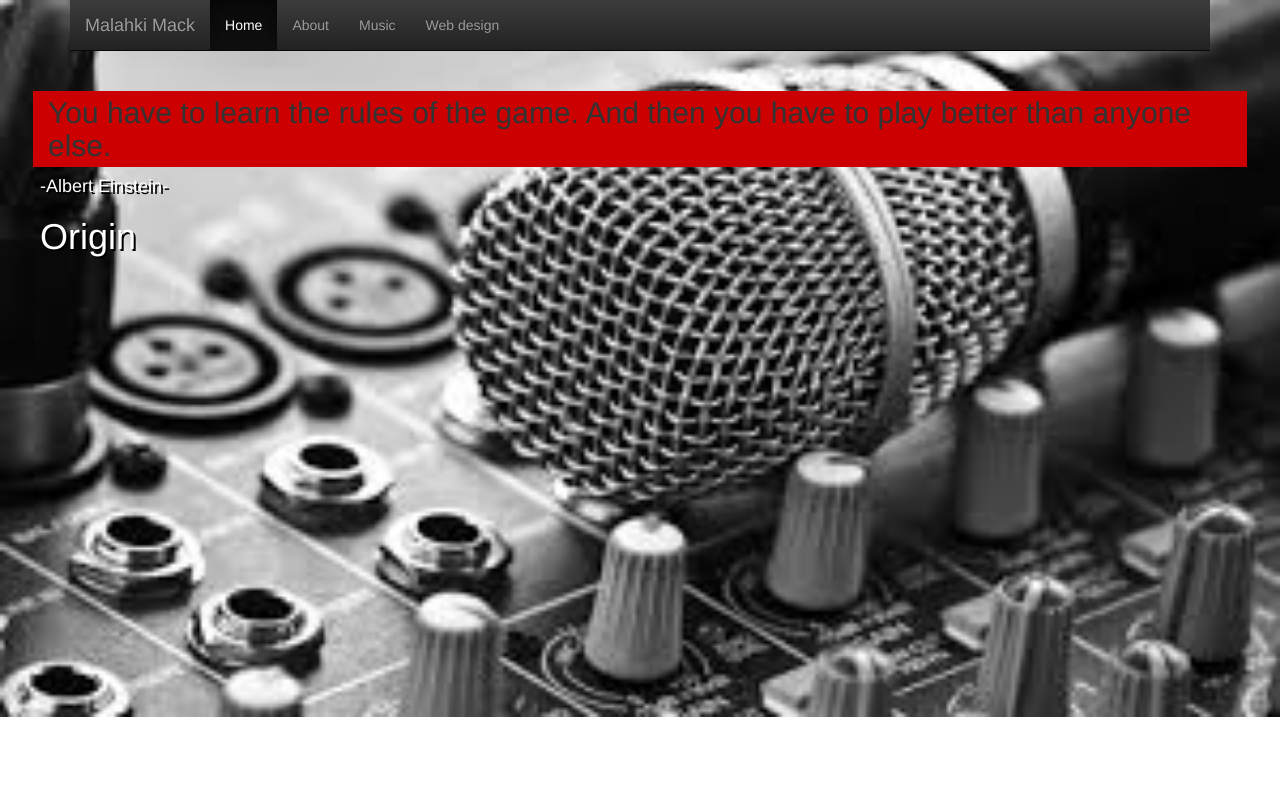
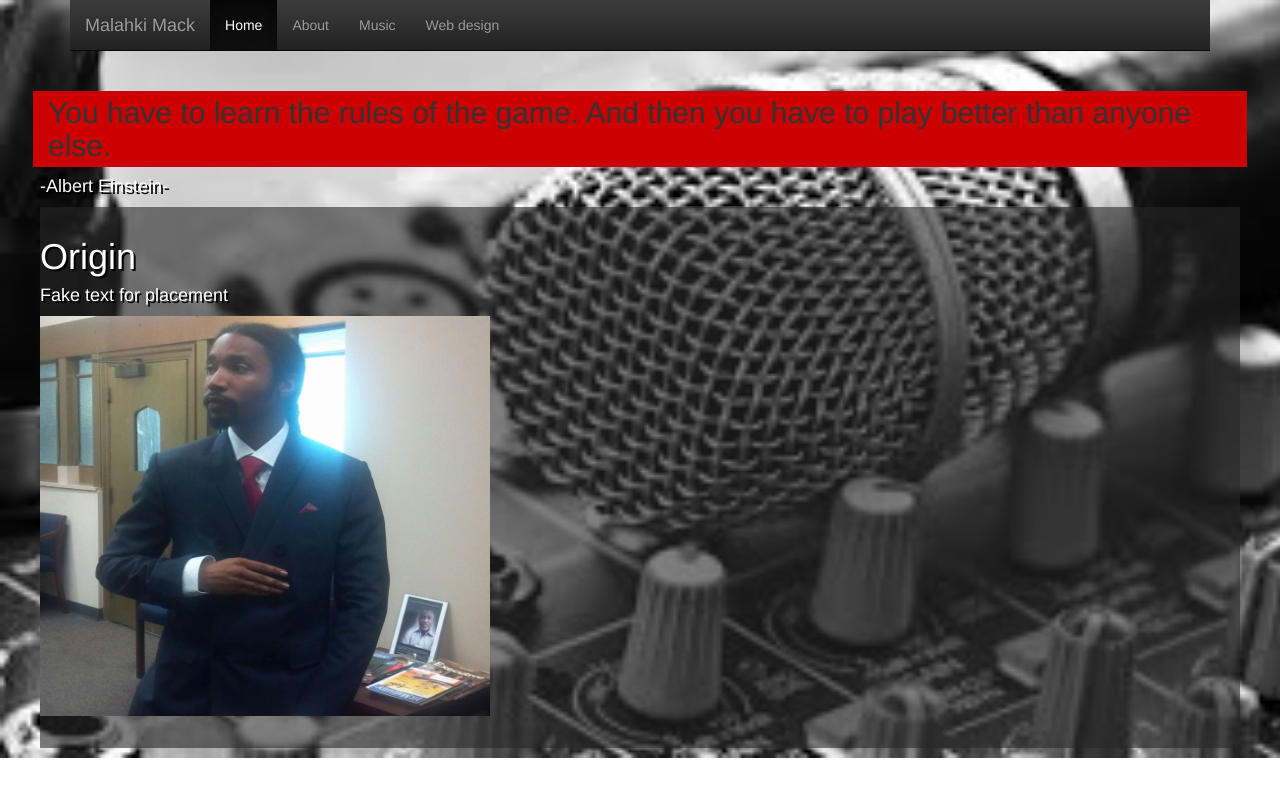
Before and after one commit to bhammond99/music_site, a Rails app: page /about in a window 1280 px wide. Run offline with Rails 7, Linux system fonts and the light colour scheme; some libraries are stand-ins or nearby versions.

Commit message:
updated the about

```diff
--- a/app/assets/stylesheets/welcome.css.erb
+++ b/app/assets/stylesheets/welcome.css.erb
@@ -27,3 +27,8 @@ margin: 0px auto 15px;
 }
 .video-section .buttonBar{display:none;}
 .player {font-size: 1px;}
+
+#placer {
+background-color: rgba(40, 40, 40, 0.59);
+padding: 10px 0 32px;
+min-height: 496px; }
--- a/app/views/welcome/about.html.erb
+++ b/app/views/welcome/about.html.erb
@@ -9,10 +9,11 @@
 	<h4> -Albert Einstein- </h4>
 	</div>
 
-	<div class="pages">
+	<div class="pages" id="placer">
 	<h1>Origin</h1>
 
-	<h4></h4>
+	    <h4>Fake text for placement</h4>
+  		<%= image_tag "Mmackpic.jpg", size: "450x400", alt: "travelpic" %>
 	</div>
 	<!-- place a dark gray transparent container around the origin text -->
 
```
Also changed, not shown: app/assets/images/Mmackpic.jpg (added), 1 other file.
